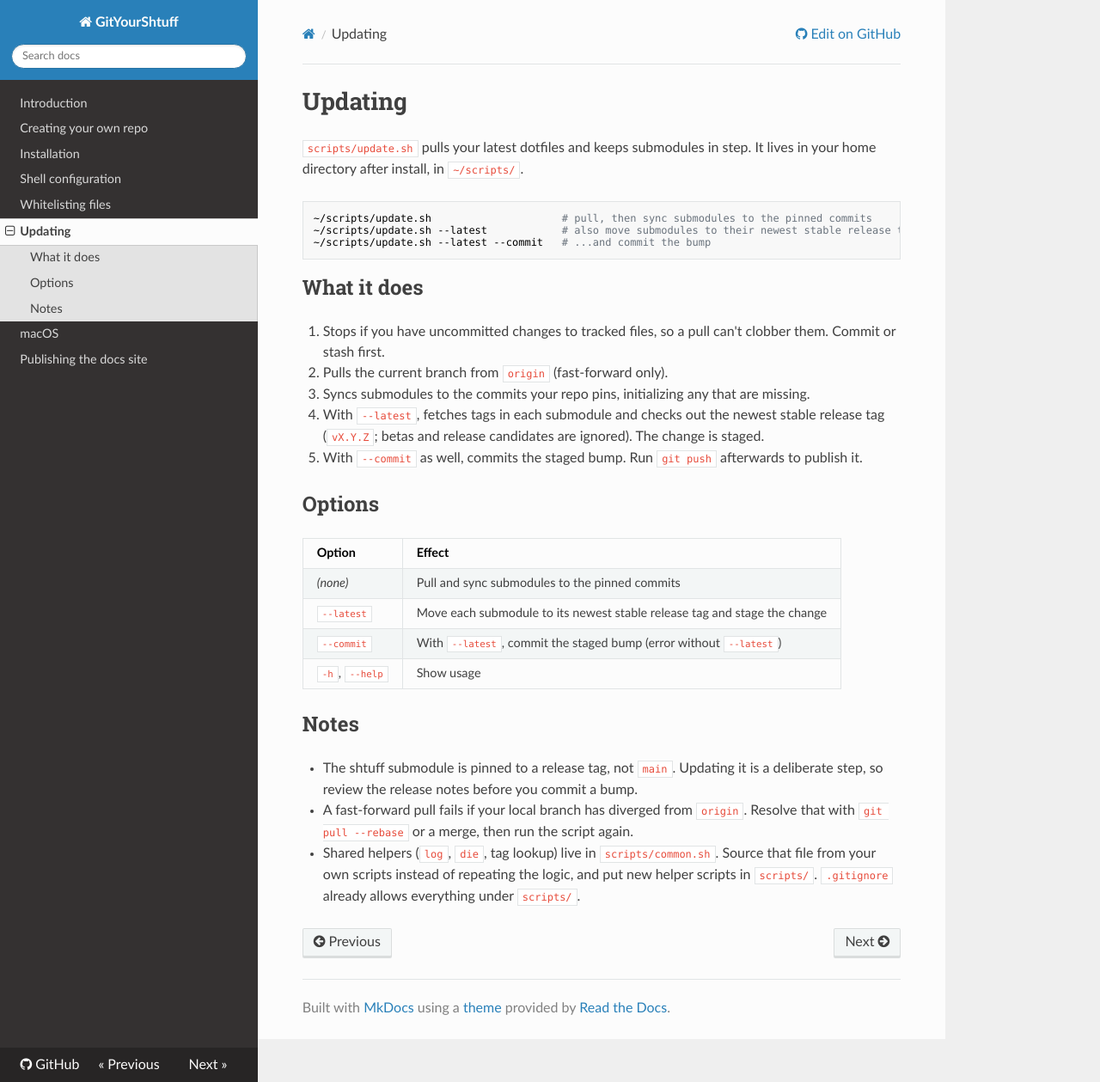
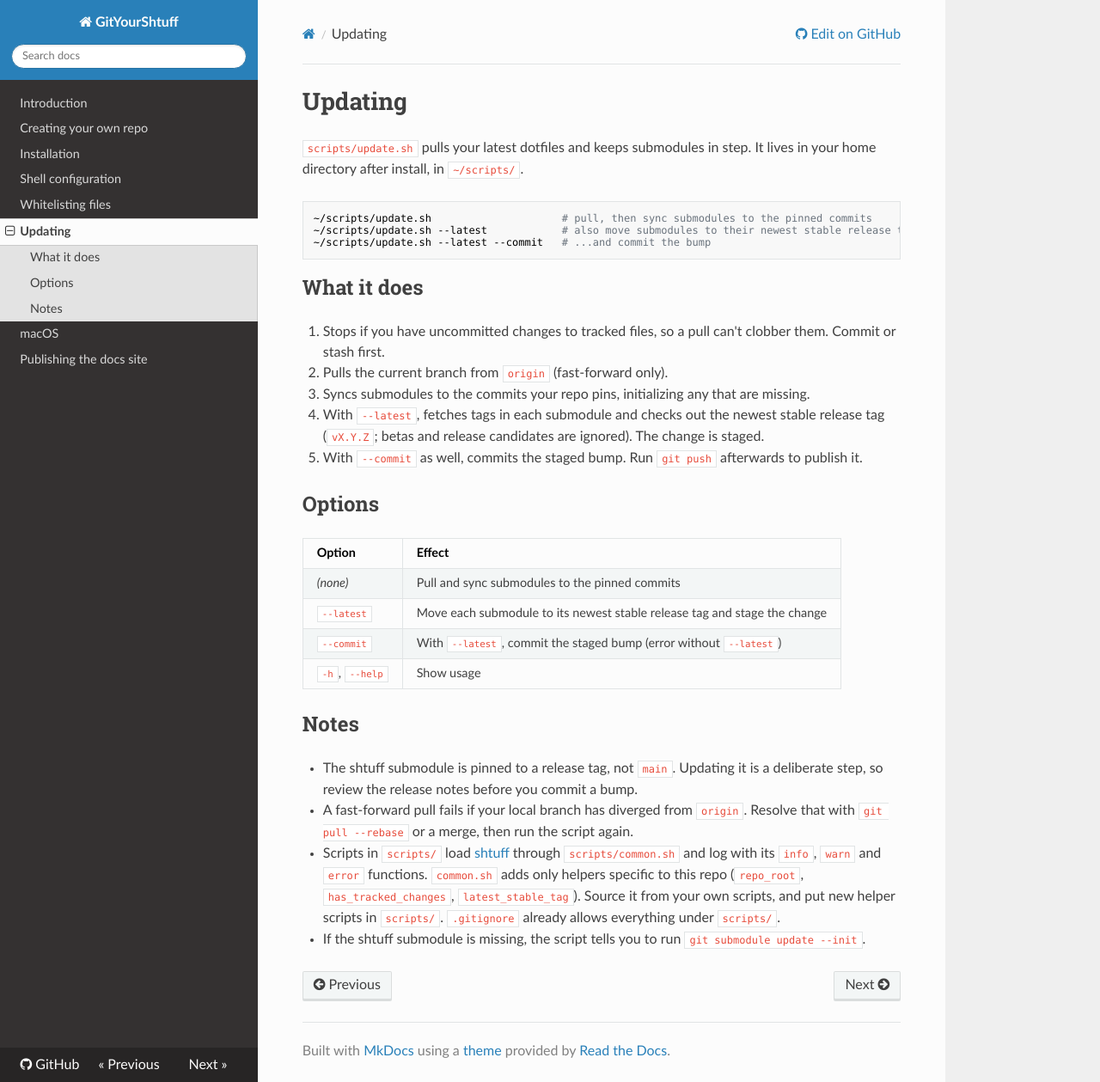
Before and after one commit to rmayobre/gityourshtuff, an MkDocs documentation site: the page built from docs/updating.md, in a window 1280 px wide and 1259 px high. Shown: the whole window at 86% size. Built offline with MkDocs 1.6.1, drawn with Linux system fonts in a browser that asks for light colours; nearby versions of some CDN libraries.

Commit message:
Docs: scripts log through shtuff
Co-Authored-By: Claude Sonnet 5.5 <noreply@anthropic.com>
Claude-Session: https://claude.ai/code/session_01RbEciw3zRbHx1pX5KsLmkh

```diff
--- a/docs/updating.md
+++ b/docs/updating.md
@@ -34,6 +34,9 @@ home directory after install, in `~/scripts/`.
   step, so review the release notes before you commit a bump.
 - A fast-forward pull fails if your local branch has diverged from `origin`. Resolve that with
   `git pull --rebase` or a merge, then run the script again.
-- Shared helpers (`log`, `die`, tag lookup) live in `scripts/common.sh`. Source that file from
-  your own scripts instead of repeating the logic, and put new helper scripts in `scripts/`.
-  `.gitignore` already allows everything under `scripts/`.
+- Scripts in `scripts/` load [shtuff](https://github.com/rmayobre/shtuff) through
+  `scripts/common.sh` and log with its `info`, `warn` and `error` functions. `common.sh` adds only
+  helpers specific to this repo (`repo_root`, `has_tracked_changes`, `latest_stable_tag`). Source it
+  from your own scripts, and put new helper scripts in `scripts/`. `.gitignore` already allows
+  everything under `scripts/`.
+- If the shtuff submodule is missing, the script tells you to run `git submodule update --init`.
```
Also changed, not shown: docs/macos.md (+4 -3 lines).
